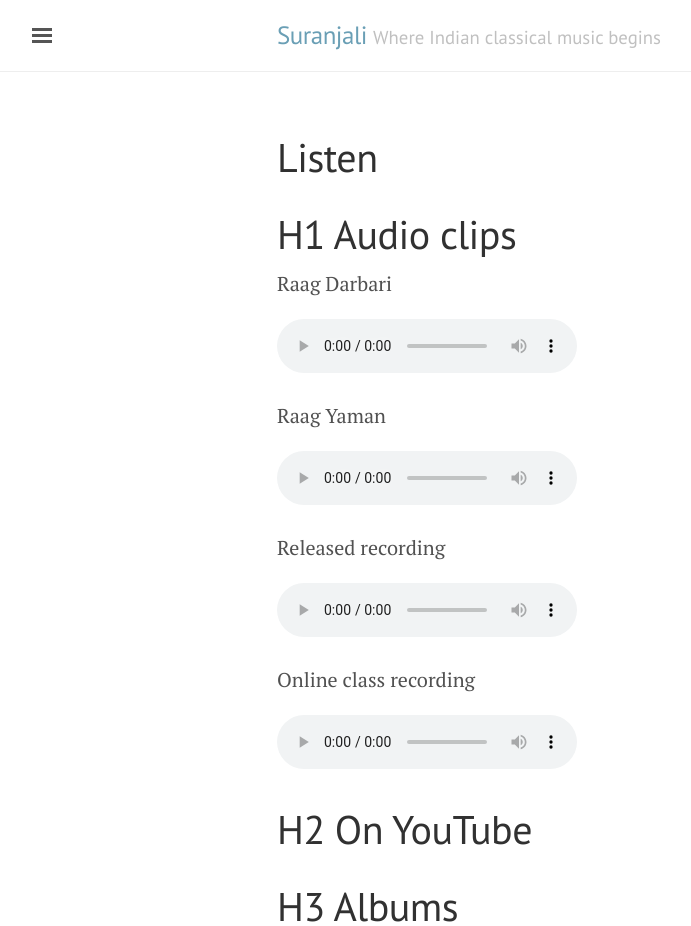
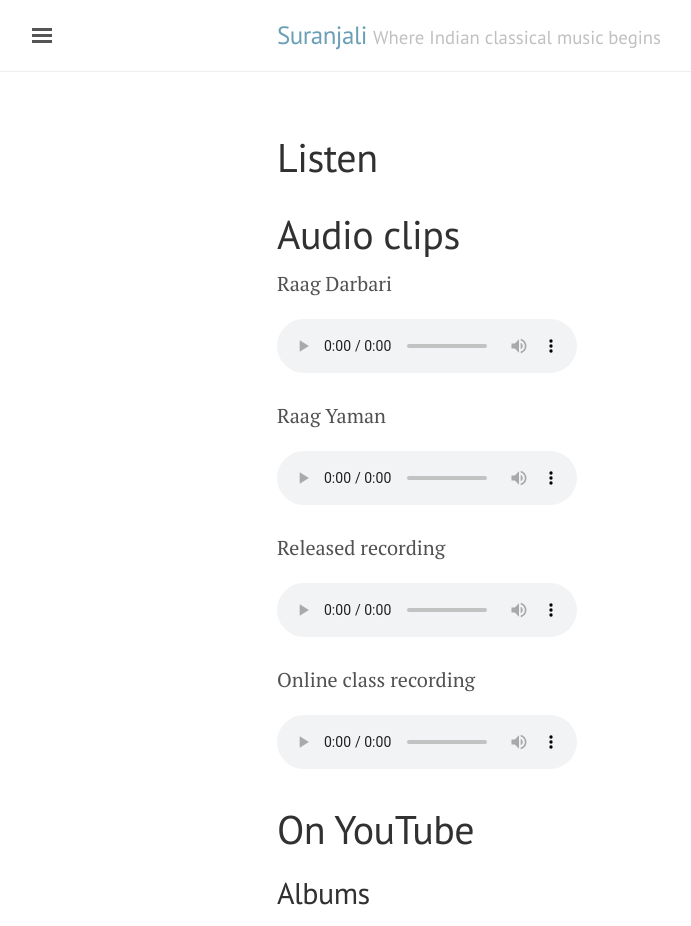
Before and after one commit to sumitachakravorty/suranjali, a Jekyll site: the page built from listen.md, in a window 1280 px wide and 1400 px high. Shown: the top 926 px of the window, without its empty margins (3-694 px from the left). Built offline with Jekyll 4.4.1, drawn with Linux system fonts in a browser that asks for light colours; Markdown is read by kramdown in place of the engine named in the settings; some of the changed text lies outside the part shown.

Commit message:
Fix header

```diff
--- a/listen.md
+++ b/listen.md
@@ -2,7 +2,7 @@
 layout: page
 title: Listen
 ---
-# H1 Audio clips
+# Audio clips
 Raag Darbari
 <p>{{ site.baseurl }}/assets/audio/Raag-Darbari.mp3</p>
 
@@ -15,15 +15,15 @@ Released recording
 Online class recording
 <p>{{ site.baseurl }}/assets/audio/web-class-recording.mp3</p>
 
-# H2 On YouTube
-# H3 Albums
+# On YouTube
+## Albums
 Raag Bilaskhani Todi
 [![Bilaskhani](https://img.youtube.com/vi/VFym9GNp3so/0.jpg)](https://www.youtube.com/watch?v=VFym9GNp3so "Bilaskhani")
 
 Raag Nat Bhairav
 [![Nat Bhairav](https://img.youtube.com/vi/F0Or6qbjulY/0.jpg)](https://www.youtube.com/watch?v=F0Or6qbjulY "Nat Bhairav")
 
-# H3 Concerts
+## Concerts
 Raag Madhuvanti. Nippon Theatre, Seattle, WA
 [![Madhuvanti](https://img.youtube.com/vi/-9XthkEfoig/0.jpg)](https://www.youtube.com/watch?v=-9XthkEfoig "Madhuvanti")
 
@@ -35,5 +35,5 @@ Raag Kalavati. Basant Bahar, CA
 Yaman
 [![Yaman](https://img.youtube.com/vi/iFto3svl-kY/0.jpg)](https://www.youtube.com/watch?v=iFto3svl-kY "Yaman")
 
-# H3 Bengali devotional songs
+## Bengali devotional songs
 [![vivekananda](https://img.youtube.com/vi/J-OVHM6goa/0.jpg)](https://www.youtube.com/watch?v=J-OVHM6goa "vivekananda")
```
